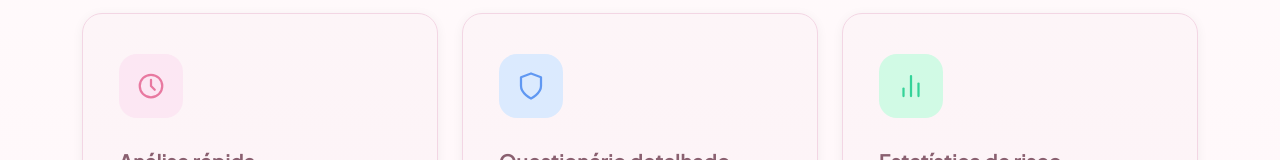
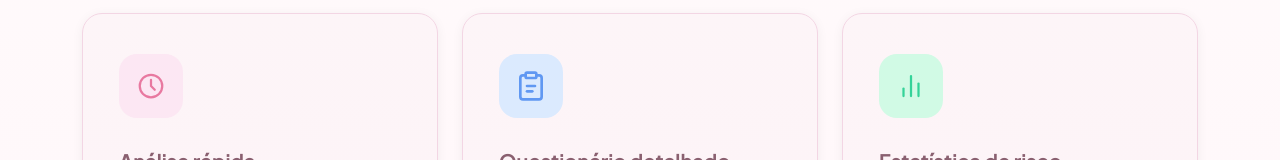
Before and after one commit to CaioRenatoDot/IHCTrabalhoMarcosUP1, a React (Vite) app: page / in a window 1280 px wide. Shown: the part 589-749 px from the top of the page. Built offline with nearby package versions, Linux system fonts and the light colour scheme.

Commit message:
fix: Atualização ícone card

```diff
--- a/src/pages/HomePage.jsx
+++ b/src/pages/HomePage.jsx
@@ -22,17 +22,11 @@
 )
 
 const ShieldIcon = () => (
-  <svg
-    width="30"
-    height="30"
-    viewBox="0 0 24 24"
-    fill="none"
-    stroke="currentColor"
-    strokeWidth={1.8}
-    strokeLinecap="round"
-    strokeLinejoin="round"
-  >
-    <path d="M12 22s8-4 8-10V5l-8-3-8 3v7c0 6 8 10 8 10z" />
+  <svg width="32" height="32" viewBox="0 0 24 24" fill="none" stroke="currentColor" strokeWidth={2} strokeLinecap="round" strokeLinejoin="round">
+    <rect x="8" y="2" width="8" height="4" rx="1" ry="1" />
+    <path d="M16 4h2a2 2 0 0 1 2 2v14a2 2 0 0 1-2 2H6a2 2 0 0 1-2-2V6a2 2 0 0 1 2-2h2" />
+    <line x1="9" y1="12" x2="15" y2="12" />
+    <line x1="9" y1="16" x2="13" y2="16" />
   </svg>
 )
 
```
